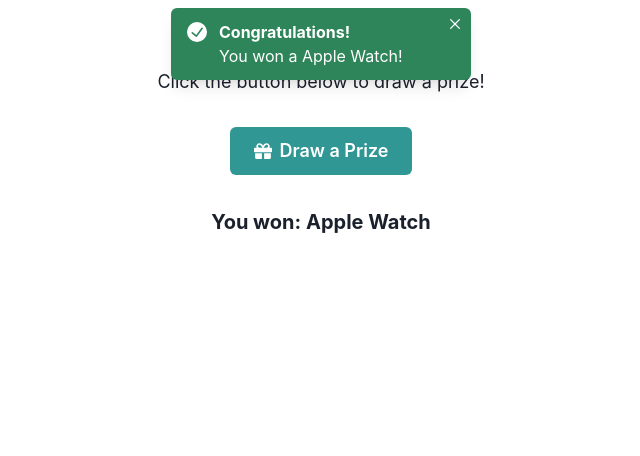
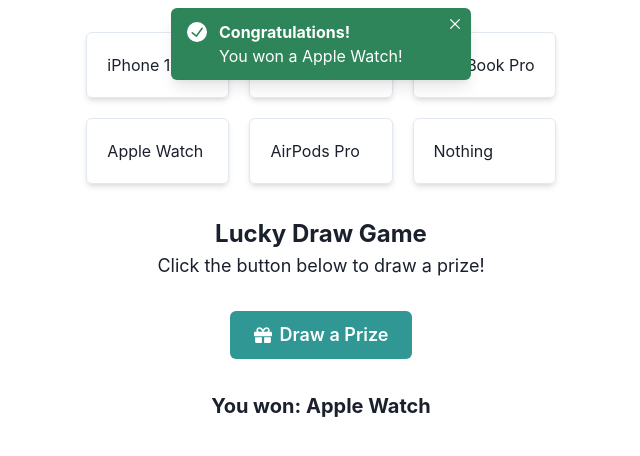
Before and after one commit to GPT-Engineer-App/lucky-draw-widget, a React (Vite) app: page / in a window 1280 px wide. Both pictures are taken after a click on the button "Draw a Prize". Shown: the top 456 px of the page, without its empty margins (319-959 px from the left). Built offline with nearby package versions, Linux system fonts and the light colour scheme.

Commit message:
Added a 3x3 grid to display all prizes on the Index page using Chakra UI's `SimpleGrid`. Also, implemented a simple "pop" animation for the prize text when a user wins a prize.
Prompt: 页面上需要展示全部奖品，按照九宫格方式展示，用户进行抽奖有动画效果

```diff
--- /dev/null
+++ b/src/pages/Index.css
@@ -0,0 +1,15 @@
+@keyframes pop {
+  0% {
+    transform: scale(0.8);
+  }
+  50% {
+    transform: scale(1.2);
+  }
+  100% {
+    transform: scale(1);
+  }
+}
+
+.prize-animation {
+  animation: pop 0.5s ease;
+}
--- a/src/pages/Index.jsx
+++ b/src/pages/Index.jsx
@@ -1,5 +1,5 @@
 import { useState } from "react";
-import { Box, Button, Text, VStack, useToast } from "@chakra-ui/react";
+import { Box, Button, Text, VStack, useToast, SimpleGrid } from "@chakra-ui/react";
 import { FaGift } from "react-icons/fa";
 
 const Index = () => {
@@ -22,6 +22,13 @@ const Index = () => {
 
   return (
     <VStack spacing={8} p={8}>
+      <SimpleGrid columns={3} spacing={5}>
+        {prizes.map((prize) => (
+          <Box p={5} shadow="md" borderWidth="1px" rounded="md">
+            {prize}
+          </Box>
+        ))}
+      </SimpleGrid>
       <Box textAlign="center">
         <Text fontSize="2xl" fontWeight="bold">
           Lucky Draw Game
@@ -32,7 +39,7 @@ const Index = () => {
         Draw a Prize
       </Button>
       {prize && (
-        <Text fontSize="xl" fontWeight="bold">
+        <Text fontSize="xl" fontWeight="bold" className="prize-animation">
           You won: {prize}
         </Text>
       )}
@@ -40,4 +47,5 @@ const Index = () => {
   );
 };
 
+import "./Index.css";
 export default Index;
```
